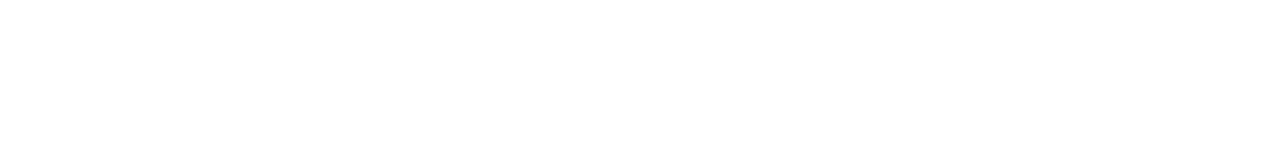
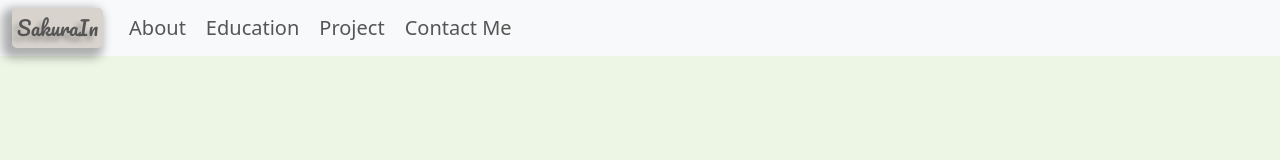
Before and after one commit to IndahSkr/profile_portfolio.github.io, a plain HTML site: page index.html in a window 1280 px wide. Drawn offline with nearby package versions, Linux system fonts and the light colour scheme; a web font is replaced by a local one.

Commit message:
add header

```diff
--- a/index.html
+++ b/index.html
@@ -1,5 +1,5 @@
 <!DOCTYPE html>
-<html>
+<html lang="en">
 
 <head>
     <title>Profile Portfolio</title>
@@ -7,9 +7,38 @@
     <meta name="viewport" content="width=device-width, initial-scale=1.0">
     <link rel="stylesheet" href="styles.css">
     <link href="https://cdn.jsdelivr.net/npm/bootstrap@5.1.3/dist/css/bootstrap.min.css" rel="stylesheet">
+    <link rel="preconnect" href="https://fonts.googleapis.com">
+    <link rel="preconnect" href="https://fonts.gstatic.com" crossorigin>
+    <script src="https://cdn.jsdelivr.net/npm/bootstrap@5.1.3/dist/js/bootstrap.bundle.min.js"></script>
+    <link href="https://fonts.googleapis.com/css2?family=Abril+Fatface&family=Dancing+Script&family=Forum&family=Pacifico&family=Raleway&family=Roboto&family=Secular+One&display=swap" rel="stylesheet">
 </head>
 
 <body>
+    <nav class="navbar navbar-expand-sm bg-light">
+        <div class="container-fluid">
+            <a href="#" class="navbar-brand logo">SakuraIn</a>
+            <button class="navbar-toggler" type="button" data-bs-toggle="collapse" data-bs-target="#collapsibleNavbar">
+                <span class="navbar-toggler-icon"></span>
+            </button>
+            <div class="collapse navbar-collapse">
+                <ul class="navbar-nav">
+                    <li class="nav-item">
+                        <a href="#" class="nav-item">About</a>
+                    </li>
+                    <li class="nav-item">
+                        <a href="#" class="nav-item">Education</a>
+                    </li>
+                    <li class="nav-item">
+                        <a href="#" class="nav-item">Project</a>
+                    </li>
+                    <li class="nav-item">
+                        <a href="#" class="nav-item">Contact Me</a>
+                    </li>
+                </ul>
+            </div>
+        </div>
+    </nav>
+
 
 </body>
 
--- a/styles.css
+++ b/styles.css
@@ -0,0 +1,50 @@
+* {
+    margin: 0;
+    padding: 0;
+    box-sizing: inherit;
+}
+
+html {
+    scroll-behavior: smooth;
+    background-color: #EDF6E5;
+}
+
+
+/* .navbar {
+    background-color: #EDF6E5;
+    color: #555555;
+} */
+
+.logo {
+    font-family: 'Pacifico', cursive;
+    background-color: #D8D3CD;
+    padding: 0 5px;
+    border-radius: 5px;
+    text-shadow: -5px 5px 5px rgba(0, 0, 0, 0.25);
+    box-shadow: -5px 5px 10px 5px rgba(0, 0, 0, 0.3);
+    color: #555555;
+    text-decoration: none;
+    font-size: 36px;
+}
+
+.logo:hover {
+    box-shadow: none;
+    color: #555555;
+    text-shadow: none;
+}
+
+a {
+    text-decoration: none !important;
+}
+
+.nav-item {
+    padding: 5px;
+    color: #555555;
+    font-size: 20px;
+}
+
+.nav-item:hover {
+    color: #555555;
+    background-color: #D8D3CD;
+    border-radius: 5px;
+}
```
